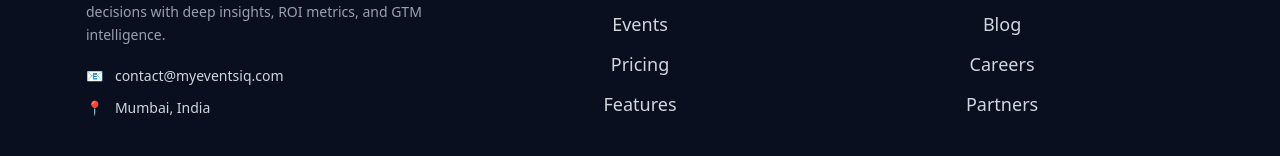
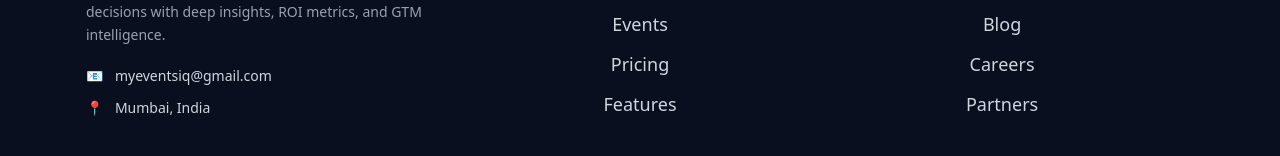
Before and after one commit to padwalmanav/event_intelligence_system, a React (Vite) app in the folder frontend/: page / in a window 1280 px wide. Shown: the part 2602-2758 px from the top of the page. Built offline with nearby package versions, Linux system fonts and the light colour scheme.

Commit message:
email updated

```diff
--- a/frontend/components/Footer.jsx
+++ b/frontend/components/Footer.jsx
@@ -23,7 +23,7 @@
             <div className="space-y-3 text-sm">
               <div className="flex items-center gap-3">
                 <span>📧</span>
-                <span>contact@myeventsiq.com</span>
+                <span>myeventsiq@gmail.com</span>
               </div>
               <div className="flex items-center gap-3">
                 <span>📍</span>
```
